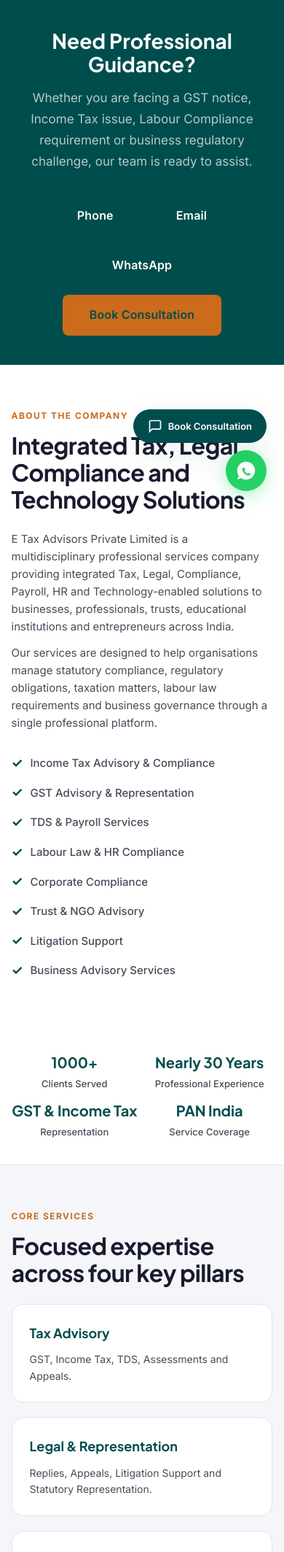
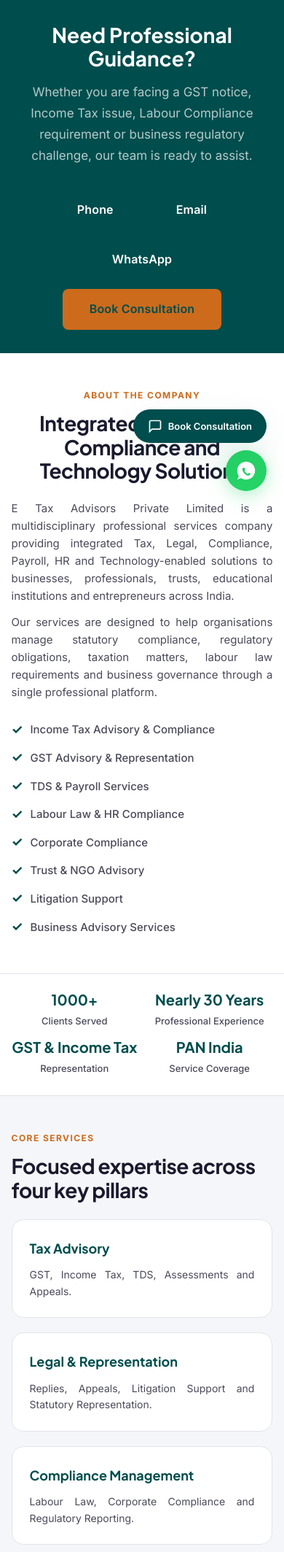
Before and after one commit to advsivasankarank/etaxadv_website, a PHP site: page / in a window 390 px wide. Shown: the part 81-2208 px from the top of the page at 73% size. Run offline with PHP 8.4, Linux system fonts and the light colour scheme.

Commit message:
Tighten section spacing, center About Company, justify content text
- Reduce --section-gap from 80px to 60px (48px on mobile)
- Reduce section-title font-size clamp
- Center-align About Company section header and content
- Reduce trust-bar padding to 24px (middle section)
- Reduce cta-band padding to 48px (32px mobile)
- Add text-align: justify to About Company and Core Service cards

```diff
--- a/assets/css/style.css
+++ b/assets/css/style.css
@@ -23,7 +23,7 @@
   --radius-md: 16px;
   --radius-lg: 24px;
   --container: 1200px;
-  --section-gap: 80px;
+  --section-gap: 60px;
   --header-height: 80px;
   --font-body: 'Inter', -apple-system, BlinkMacSystemFont, 'Segoe UI', Arial, sans-serif;
   --font-display: 'Plus Jakarta Sans', 'Inter', -apple-system, BlinkMacSystemFont, 'Segoe UI', sans-serif;
@@ -237,6 +237,7 @@ body.menu-open { overflow: hidden; }
    SECTIONS
    ============================================ */
 main { display: block; }
+.about-intro, .core-service-card p { text-align: justify; }
 .section { padding: var(--section-gap) 0; }
 .section-alt { background: var(--gray-50); }
 .section-muted { background: var(--gray-50); }
@@ -250,7 +251,7 @@ main { display: block; }
 }
 .section-title {
   margin: 0 0 16px; font-family: var(--font-display);
-  font-size: clamp(32px, 4vw, 44px); line-height: 1.15; letter-spacing: -.02em;
+  font-size: clamp(28px, 3.5vw, 38px); line-height: 1.15; letter-spacing: -.02em;
   font-weight: 700;
 }
 .section-intro { margin: 0; color: var(--gray-600); font-size: 17px; line-height: 1.7; }
@@ -300,7 +301,7 @@ main { display: block; }
    TRUST BAR
    ============================================ */
 .trust-bar {
-  padding: 40px 0 32px; border-top: none; border-bottom: 1px solid var(--gray-100);
+  padding: 24px 0; border-top: 1px solid var(--gray-100); border-bottom: 1px solid var(--gray-100);
   background: var(--white);
 }
 .trust-bar-grid {
@@ -315,11 +316,14 @@ main { display: block; }
 /* ============================================
    ABOUT THE COMPANY
    ============================================ */
+#about-company .section-header {
+  text-align: center; margin-left: auto; margin-right: auto;
+}
 .about-intro {
-  max-width: 800px; color: var(--gray-600); font-size: 15px; line-height: 1.6; margin: 0 0 12px;
+  max-width: 720px; color: var(--gray-600); font-size: 15px; line-height: 1.6; margin: 0 auto 12px;
 }
 .about-services-grid {
-  display: grid; grid-template-columns: repeat(2, 1fr); gap: 10px 40px; margin-top: 28px; max-width: 700px;
+  display: grid; grid-template-columns: repeat(2, 1fr); gap: 8px 40px; margin: 24px auto 0; max-width: 640px;
 }
 .about-service-item {
   display: flex; align-items: center; gap: 10px; color: var(--gray-600); font-size: 15px; font-weight: 500;
@@ -536,7 +540,7 @@ main { display: block; }
    CTA BAND – Final
    ============================================ */
 .cta-band {
-  padding: 60px 0; text-align: center;
+  padding: 48px 0; text-align: center;
   background: var(--navy); color: var(--white);
 }
 .cta-band h2 {
@@ -733,7 +737,7 @@ textarea.input { min-height: 120px; resize: vertical; }
 }
 
 @media (max-width: 860px) {
-  :root { --section-gap: 60px; }
+  :root { --section-gap: 48px; }
   .core-services-grid { grid-template-columns: 1fr; }
   .footer-grid { grid-template-columns: 1fr; }
   .footer-bottom { flex-direction: column; text-align: center; }
@@ -748,5 +752,5 @@ textarea.input { min-height: 120px; resize: vertical; }
   .trust-bar-item strong { font-size: 20px; }
   .section-header { margin-bottom: 24px; }
   .about-services-grid { grid-template-columns: 1fr; }
-  .cta-band { padding: 40px 0; }
+  .cta-band { padding: 32px 0; }
 }
```
